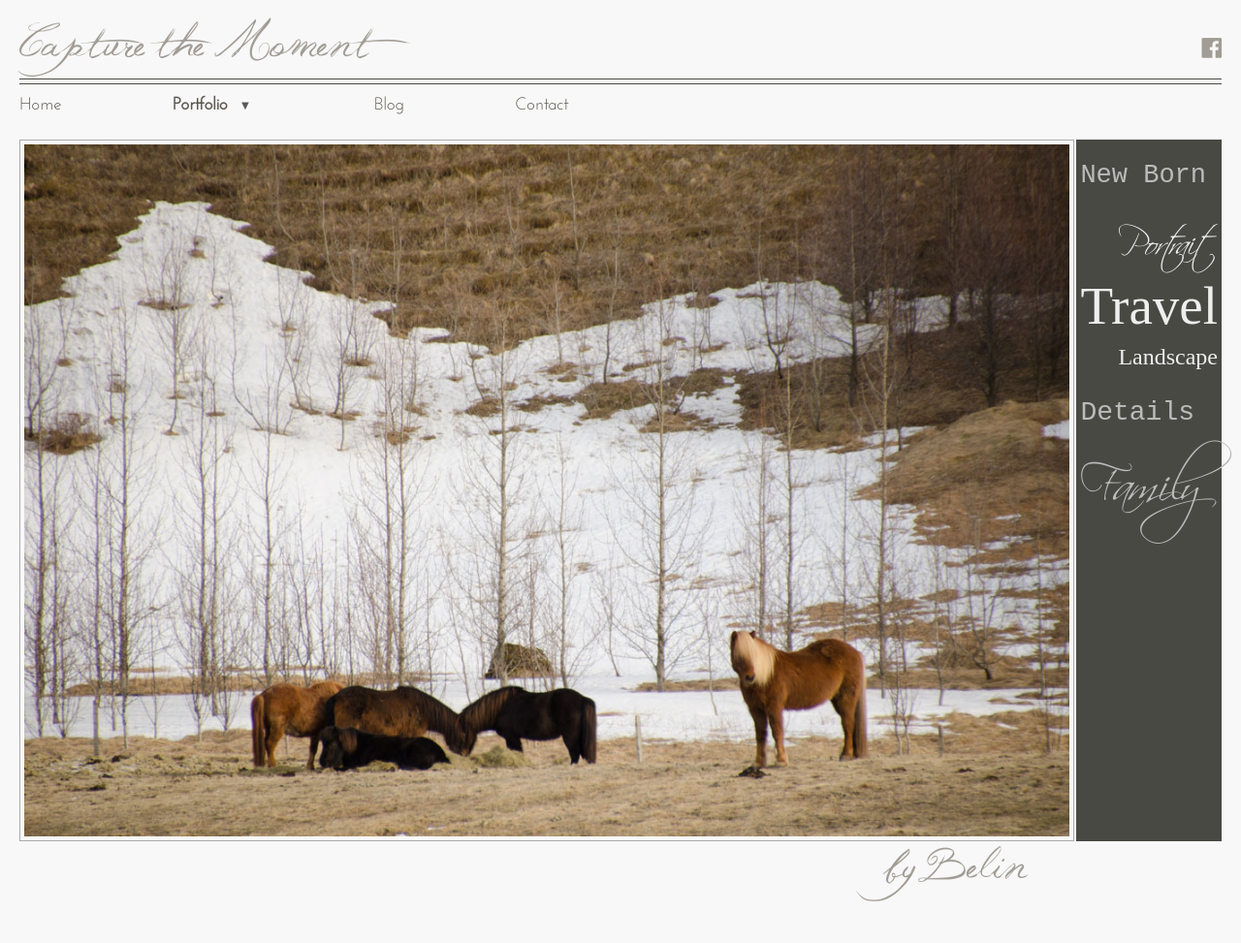
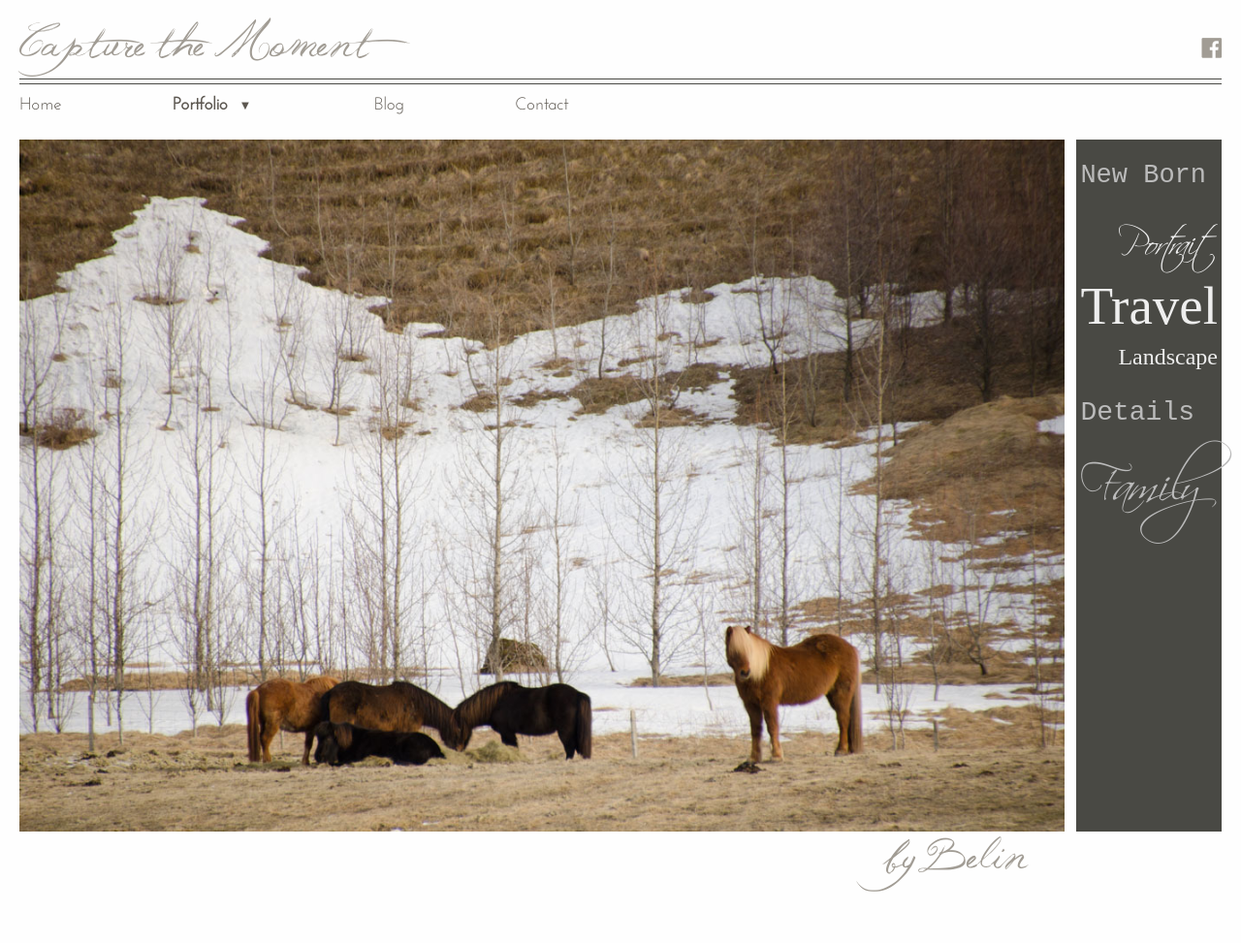
Before and after one commit to cmbybelin/cmbybelin.github.io, a Jekyll site: the page built from index.html, in a window 1280 px wide. Shown: the whole page at 97% size. Built offline with Jekyll 4.4.1, drawn with Linux system fonts in a browser that asks for light colours; nearby versions of some CDN libraries.

Commit message:
style updates. fix index image

```diff
--- a/style/main.css
+++ b/style/main.css
@@ -25,7 +25,7 @@ color scheme:
 }
 
 body {
- background: #f8f8f8;
+ background: #fefefe;
  color: #5C5750;
  font-size: 15px;
  font-family: Josefin-Sans, Arial;
@@ -115,6 +115,8 @@ a:hover {
 .teaser .img img {
  display: block;
  width: 100%;
+ border: none;
+ padding: 0;
 }
 
 @media (max-width: 740px) {
@@ -220,6 +222,11 @@ h1 {
 
 article.page {
  max-width: 800px;
+}
+
+img {
+ border: 1px solid #aaa;
+ padding: 4px;
 }
 
 .dropdown {
@@ -370,10 +377,6 @@ article.page {
  margin: 0 0 0 16px;
 }
 
-img {
- border: 1px solid #aaa;
- padding: 4px;
-}
 .blog .photo {
  text-align: center;
 }
```
